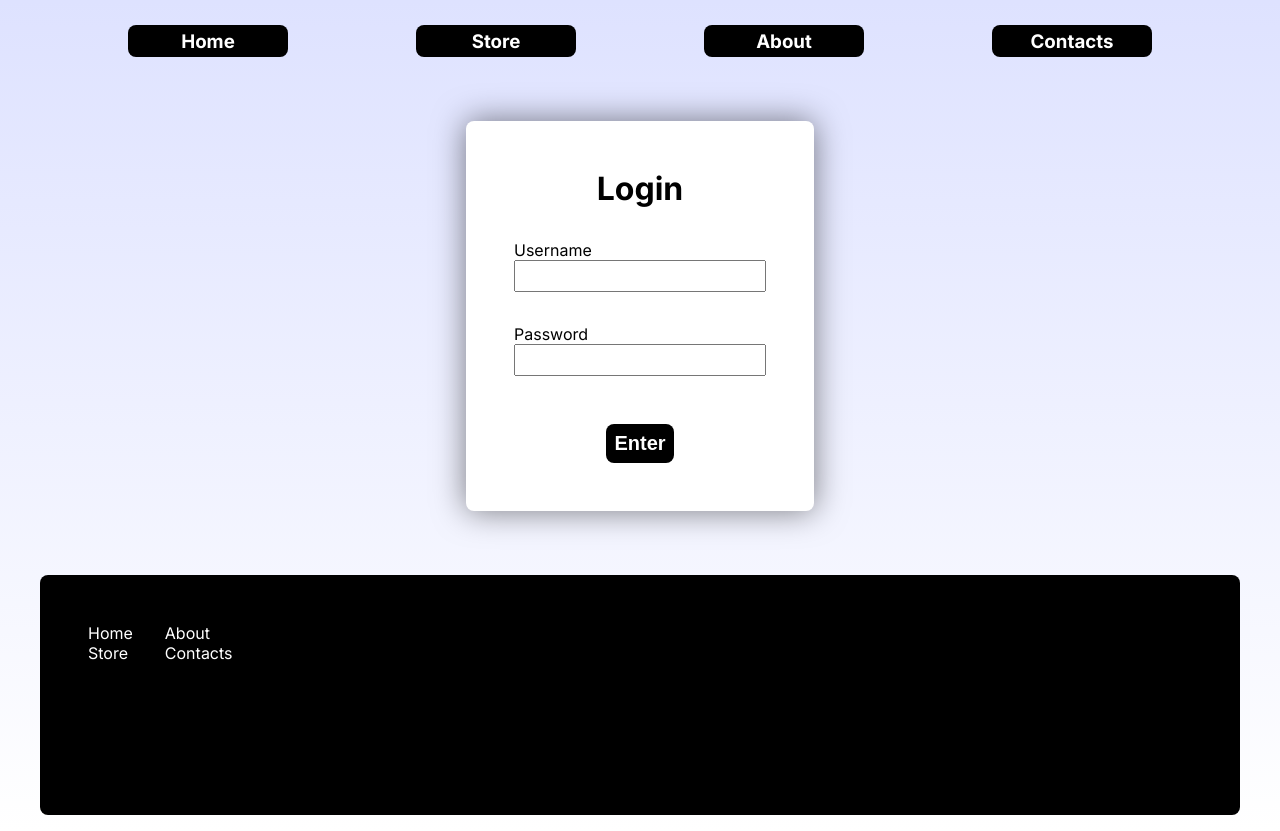
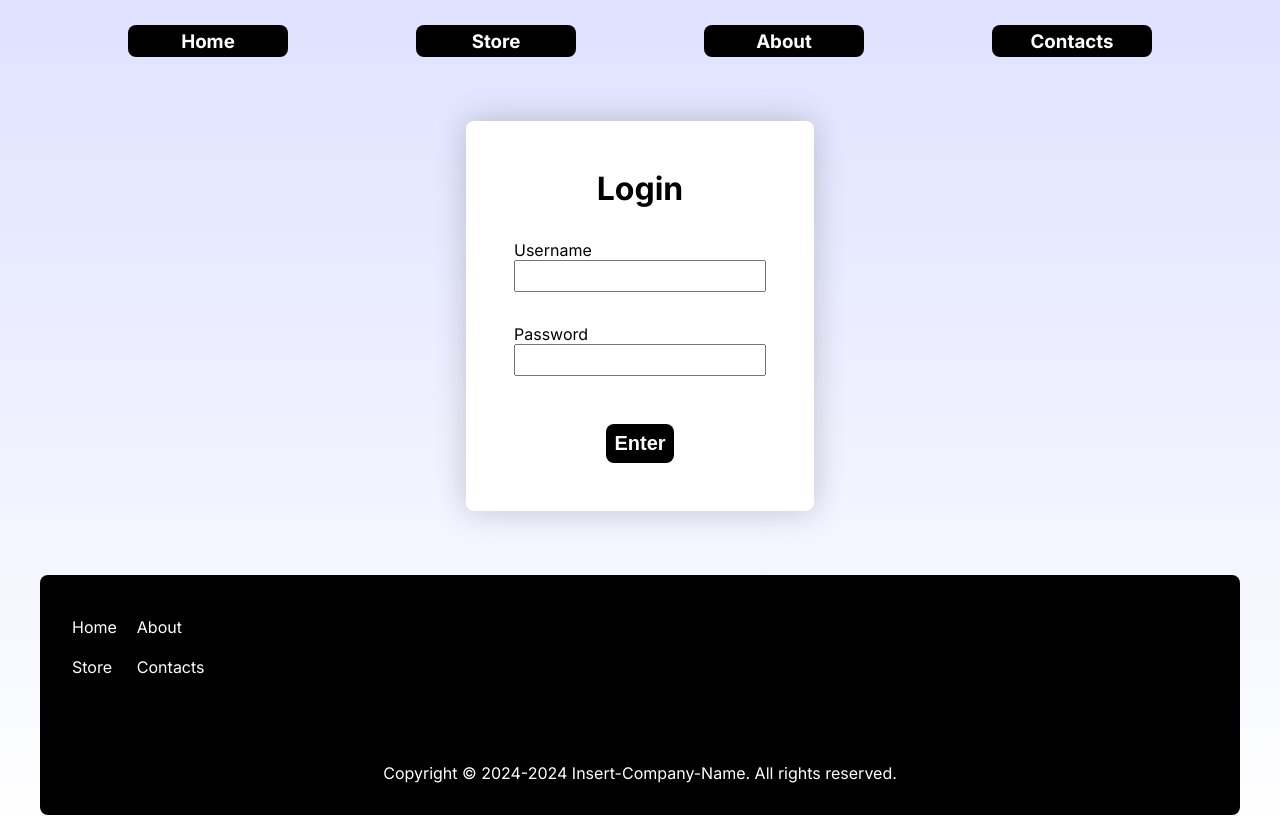
Before and after one commit to alexandreSilva604/e_commerce_front, a Next.js app: page /pages/login in a window 1280 px wide. Shown: the part 200-1031 px from the top of the page. Built offline with nearby package versions, Linux system fonts and the light colour scheme.

Commit message:
Footer adjustments and template copyright text added

```diff
--- a/src/app/page.module.css
+++ b/src/app/page.module.css
@@ -62,7 +62,9 @@
 
 .footer {
   display: flex;
+  flex-direction: column;
   background-color: black;
+  justify-content: space-between;
   width: 75rem;
   height: 15rem;
   color: white;
@@ -75,7 +77,14 @@
 .footerGroup {
   display: flex;
   flex-direction: column;
-  margin: 1rem;
+}
+
+.footerGroup p {
+  margin: 10px 20px 10px 0;
+}
+
+.footerPages {
+  display: inline-flex;
 }
 
 .formGroup {
@@ -133,7 +142,7 @@
   text-align: center;
   padding: 3rem;
   border-radius: var(--border-radius);
-  box-shadow: 0px 0px 2rem rgba(0, 0, 0, 0.5);
+  box-shadow: 0px 0px 2rem rgba(0, 0, 0, 0.2);
 }
 
 .loginForm h1 {
--- a/src/components/footer.js
+++ b/src/components/footer.js
@@ -4,16 +4,19 @@ import Link from "next/link";
 export default function Footer() {
 
     return (
-        <div style={{display: 'flex', justifyContent: 'center'}}>
-            <div className={styles.footer}>
+        <div className={styles.footer}>
+            <div className={styles.footerPages}>
                 <div className={styles.footerGroup}>
-                    <Link href='/'>Home</Link>
-                    <Link href='/store'>Store</Link>
+                    <Link href='/'><p>Home</p></Link>
+                    <Link href='/store'><p>Store</p></Link>
                 </div>
                 <div className={styles.footerGroup}>
-                    <p>About</p>
-                    <p>Contacts</p>
+                    <Link href='/about'><p>About</p></Link>
+                    <Link href='/contacts'><p>Contacts</p></Link>
                 </div>
+            </div>
+            <div>
+                <p style={{textAlign: 'center'}}>Copyright © 2024-2024 Insert-Company-Name. All rights reserved.</p>
             </div>
         </div>
     )
```
